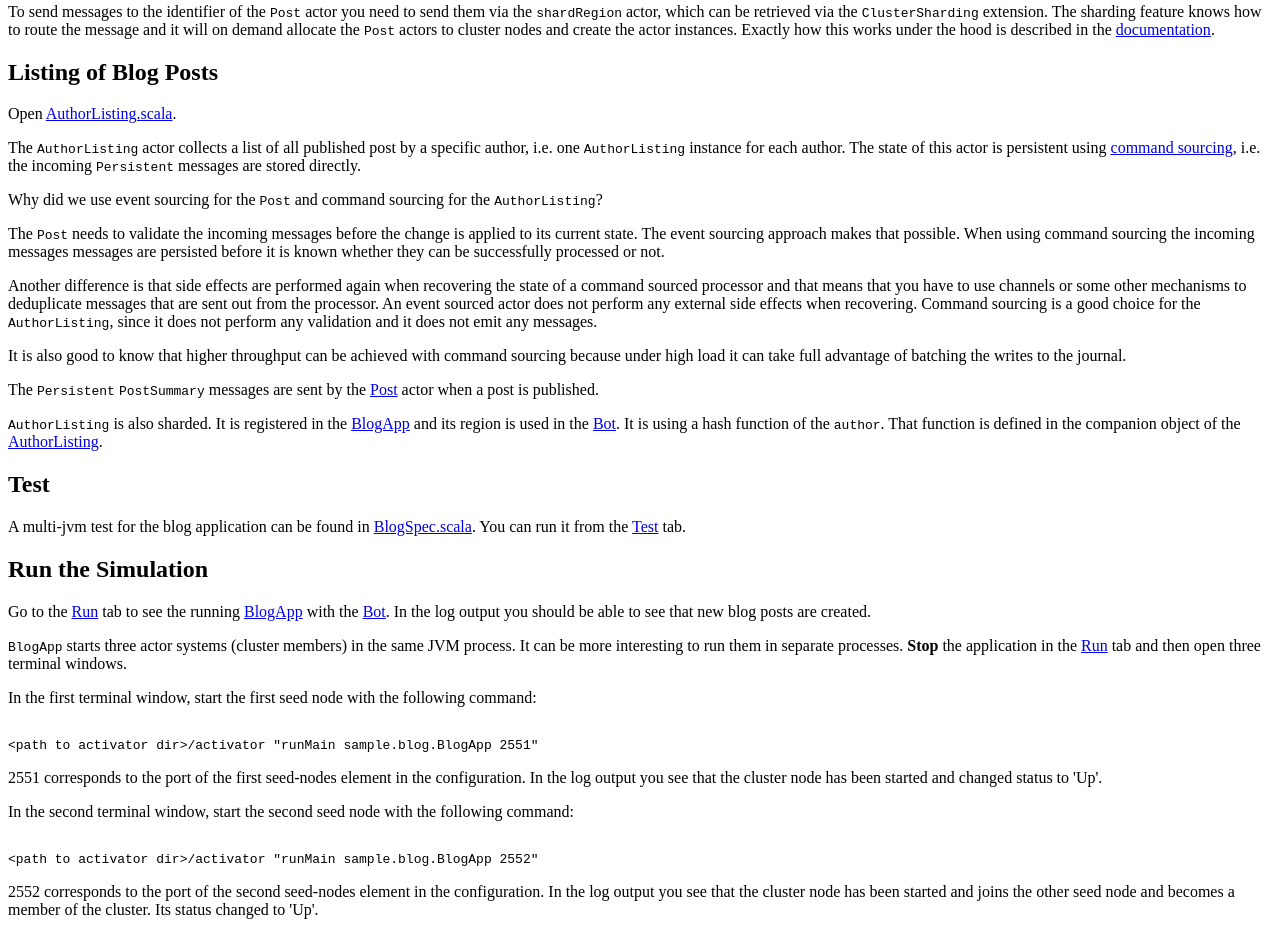
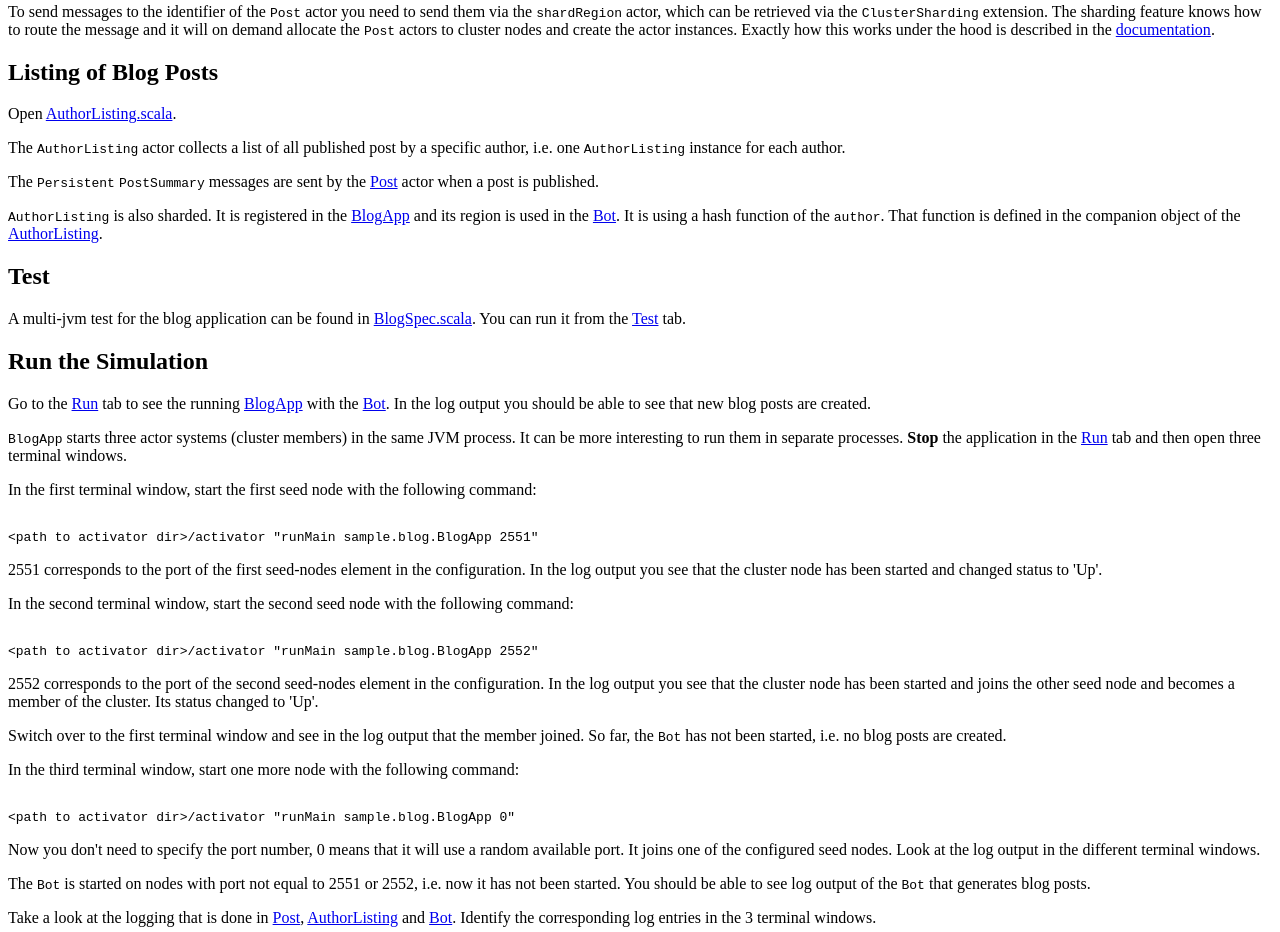
Before and after one commit to typesafehub/activator-akka-cluster-sharding-scala, a plain HTML site: page tutorial/index.html in a window 1280 px wide. Shown: the part 813-1745 px from the top of the page. Drawn offline with Linux system fonts and the light colour scheme.

Commit message:
Update to Akka 2.3.4 and latest persistence api

```diff
--- a/tutorial/index.html
+++ b/tutorial/index.html
@@ -8,7 +8,7 @@
 <div>
 
 <p>
-<a href="http://doc.akka.io/docs/akka/2.3.0-RC4/contrib/cluster-sharding.html" target="_blank">Akka cluster Sharding</a>
+<a href="http://doc.akka.io/docs/akka/2.3.4/contrib/cluster-sharding.html" target="_blank">Akka cluster Sharding</a>
 is useful when you need to distribute actors across several nodes in the cluster and want to
 be able to interact with them using their logical identifier, but without having to care about
 their physical location in the cluster, which might also change over time.
@@ -17,14 +17,14 @@ their physical location in the cluster, which might also change over time.
 <p>
 It can be actors representing Aggregate Roots in Domain-Driven Design terminology.
 These actors typically have persistent (durable) state, which can be implemented with
-<a href="http://doc.akka.io/docs/akka/2.3.0-RC4/scala/persistence.html" target="_blank">Akka Persistence</a>.
+<a href="http://doc.akka.io/docs/akka/2.3.4/scala/persistence.html" target="_blank">Akka Persistence</a>.
 </p>
 
 <p>
 Cluster sharding is typically used when you have many stateful actors that together consume
 more resources (e.g. memory) than fit on one machine. If you only have a few stateful actors
 it might be easier to run them on a
-<a href="http://doc.akka.io/docs/akka/2.3.0-RC4/scala/contrib/cluster-singleton.html" target="_blank">Cluster Singleton</a>
+<a href="http://doc.akka.io/docs/akka/2.3.4/scala/contrib/cluster-singleton.html" target="_blank">Cluster Singleton</a>
 node.
 </p>
 
@@ -45,7 +45,7 @@ Open <a href="#code/src/main/scala/sample/blog/Post.scala" class="shortcut">Post
 <p>
 <code>Post</code> is an actor representing an individual blog post, i.e. we will create a new
 <code>Post</code> actor instance for each new blog post. The actor is using
-<a href="http://doc.akka.io/docs/akka/2.3.0-RC4/scala/persistence.html#Event_sourcing" target="_blank">event sourcing</a>
+<a href="http://doc.akka.io/docs/akka/2.3.4/scala/persistence.html#Event_sourcing" target="_blank">event sourcing</a>
 to store the changes that build up its current state.
 </p>
 
@@ -117,7 +117,7 @@ to send them via the <code>shardRegion</code> actor, which can be retrieved via
 <code>ClusterSharding</code> extension. The sharding feature knows how to route the
 message and it will on demand allocate the <code>Post</code> actors to cluster nodes
 and create the actor instances. Exactly how this works under the hood is described in the
-<a href="http://doc.akka.io/docs/akka/2.3.0-RC4/contrib/cluster-sharding.html" target="_blank">documentation</a>.
+<a href="http://doc.akka.io/docs/akka/2.3.4/contrib/cluster-sharding.html" target="_blank">documentation</a>.
 </p>
 
 </div>
@@ -131,32 +131,6 @@ Open <a href="#code/src/main/scala/sample/blog/AuthorListing.scala" class="short
 <p>
 The <code>AuthorListing</code> actor collects a list of all published post by
 a specific author, i.e. one <code>AuthorListing</code> instance for each author.
-The state of this actor is persistent using
-<a href="http://doc.akka.io/docs/akka/2.3.0-RC4/scala/persistence.html#Processors" target="_blank">command sourcing</a>,
-i.e. the incoming <code>Persistent</code> messages are stored directly.
-</p>
-
-<p>
-Why did we use event sourcing for the <code>Post</code> and command sourcing for the <code>AuthorListing</code>?
-</p>
-<p>
-The <code>Post</code> needs to validate the incoming messages before the change is
-applied to its current state. The event sourcing approach makes that possible. When using
-command sourcing the incoming messages messages are persisted before it is known whether
-they can be successfully processed or not.
-</p>
-<p>
-Another difference is that side effects are performed again when recovering the state
-of a command sourced processor and that means that you have to use channels or some other
-mechanisms to deduplicate messages that are sent out from the processor. An event sourced
-actor does not perform any external side effects when recovering. Command sourcing is a good
-choice for the <code>AuthorListing</code>, since it does not perform any validation and
-it does not emit any messages.
-</p>
-<p>
-It is also good to know that higher throughput can be
-achieved with command sourcing because under high load it can take full advantage of
-batching the writes to the journal.
 </p>
 
 <p>
@@ -285,10 +259,10 @@ For each additional node another <code>Bot</code> is also started.
 
 <p>
 Note that this sample runs the
-<a href="http://doc.akka.io/docs/akka/2.3.0-RC4/scala/persistence.html#Shared_LevelDB_journal" target="_blank">shared LevelDB journal</a>
+<a href="http://doc.akka.io/docs/akka/2.3.4/scala/persistence.html#Shared_LevelDB_journal" target="_blank">shared LevelDB journal</a>
 on the node with port 2551. This is a single point of failure, and should not be used in production.
 A real system would use a
-<a href="https://gist.github.com/krasserm/8612920#file-akka-persistence-plugins-md" target="_blank">distributed journal</a>.
+<a href="http://akka.io/community/" target="_blank">distributed journal</a>.
 </p>
 
 <p>
@@ -321,7 +295,7 @@ Here is a list of improvements to the blog application that you can try yourself
     by using a persistent view of the <a href="#code/src/main/scala/sample/blog/AuthorListing.scala" class="shortcut">AuthorListing</a>
     processor.</li>
 <li>Replace the
-    <a href="http://doc.akka.io/docs/akka/2.3.0-RC4/scala/persistence.html#Shared_LevelDB_journal" target="_blank">shared LevelDB journal</a>
+    <a href="http://doc.akka.io/docs/akka/2.3.4/scala/persistence.html#Shared_LevelDB_journal" target="_blank">shared LevelDB journal</a>
     with a real replicated journal. Pick one
     from the <a href="http://akka.io/community/" target="_blank">community plugins</a>.</li>
 </ul>
```
Also changed, not shown: 5 other files.
